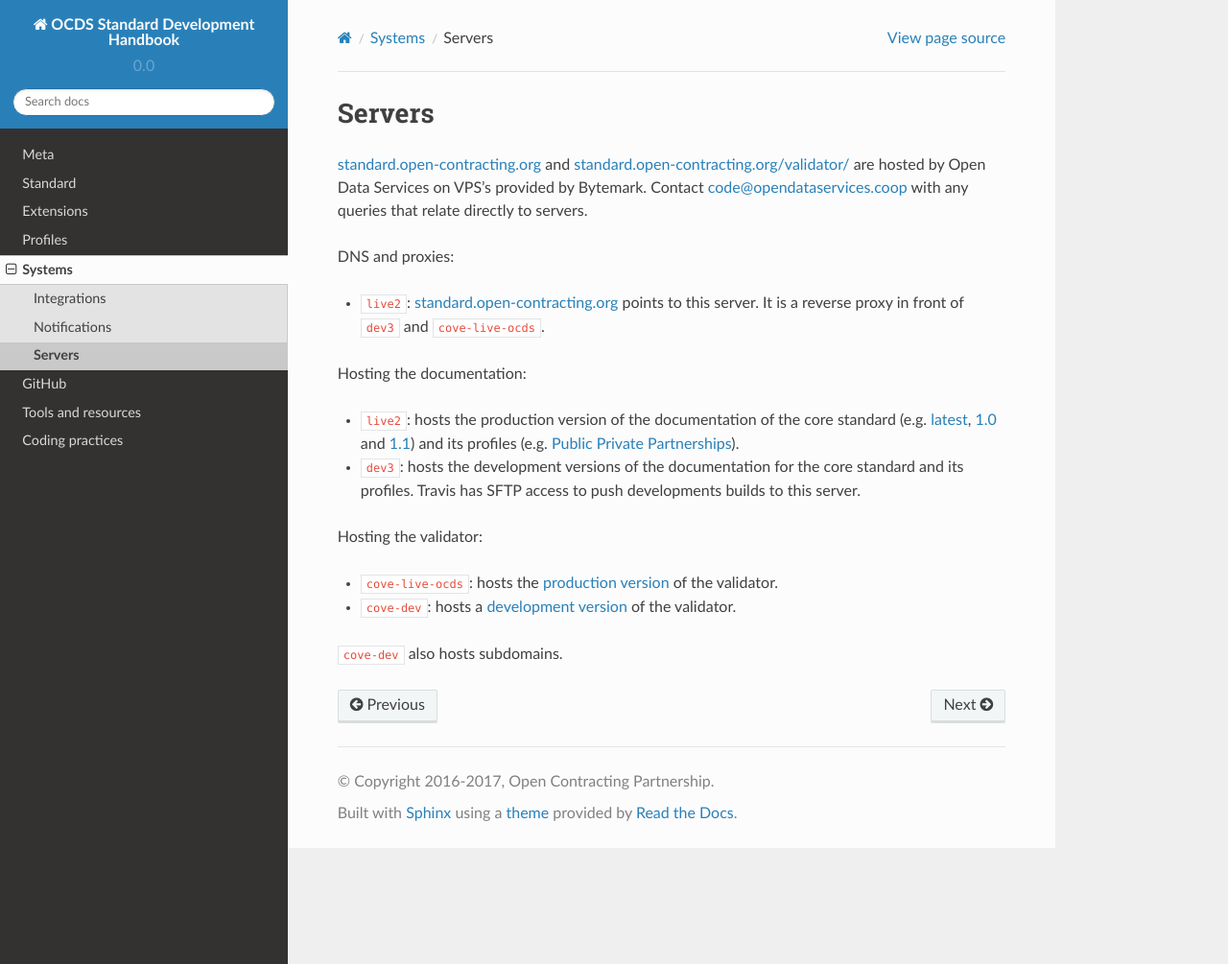
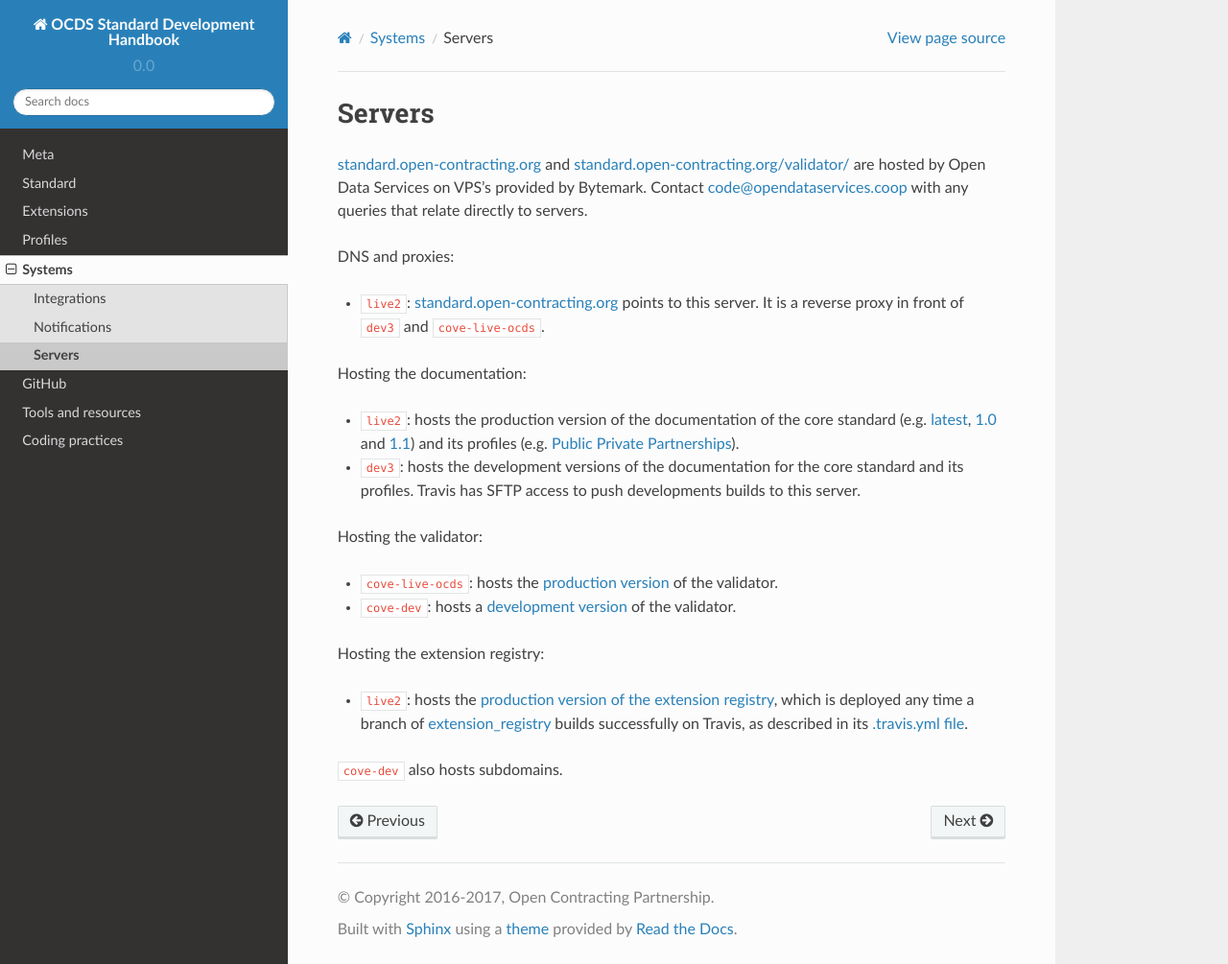
Before and after one commit to open-contracting/standard-development-handbook, a Sphinx documentation site: the page built from docs/systems/servers.md, in a window 1280 px wide and 1005 px high. Shown: the whole window at 96% size. Built offline with Sphinx 7.4.7 and the Read the Docs theme 2.0.0, drawn with Linux system fonts in a browser that asks for light colours.

Commit message:
Document deployment of extension_registry, closes #100

```diff
--- a/docs/systems/servers.md
+++ b/docs/systems/servers.md
@@ -16,4 +16,8 @@ Hosting the validator:
 * `cove-live-ocds`: hosts the [production version]((http://standard.open-contracting.org/validator/)) of the validator.
 * `cove-dev`: hosts a [development version](http://dev.cove.opendataservices.coop/validator/) of the validator.
 
+Hosting the extension registry:
+
+* `live2`: hosts the [production version of the extension registry](http://standard.open-contracting.org/extension_registry/master/), which is deployed any time a branch of [extension_registry](https://github.com/open-contracting/extension_registry) builds successfully on Travis, as described in its [.travis.yml file](https://github.com/open-contracting/extension_registry/blob/master/.travis.yml).
+
 `cove-dev` also hosts subdomains.
```
